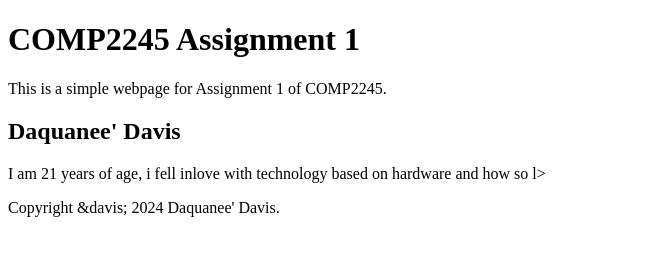
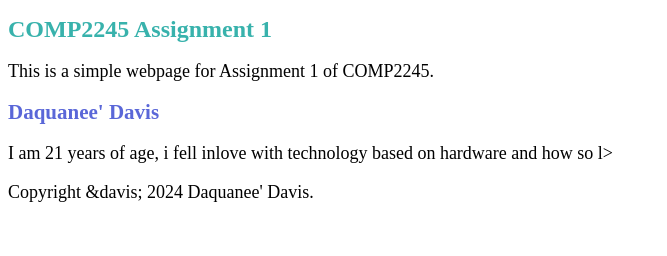
Before and after one commit to Quan-15/comp2245-assignment1, a plain HTML site: page index.html in a window 1280 px wide. Shown: the whole page, without its empty margins (0-667 px from the left). Drawn offline with Linux system fonts and the light colour scheme.

Commit message:
Add files via upload

```diff
--- a/index.html
+++ b/index.html
@@ -4,12 +4,12 @@
    <meta charset="UTF-8">
    <meta name="viewport" content="width=device-width, initial-scale=1.0">
    <title>COMP2245 Assignment 1</title>
-
+   <link rel="stylesheet" type="text/css" href="styles.css">
 </head>
 <body>
    <header>
-        <h1>COMP2245 Assignment 1</h1>
-        <p>This is a simple webpage for Assignment 1 of COMP2245.</p>
+	<h1>COMP2245 Assignment 1</h1>
+	<p>This is a simple webpage for Assignment 1 of COMP2245.</p>
    </header>
    <main>
         <h2>Daquanee' Davis</h2>
--- /dev/null
+++ b/styles.css
@@ -0,0 +1,11 @@
+h1 {
+  font-size: 24px;
+  color: #38B2AC;
+ }
+h2 {
+  font-size: 21px;
+  color: #5A67D8;
+ }
+P {
+  font-size: 18px;
+ }
```
Also changed, not shown: 1 other file.
